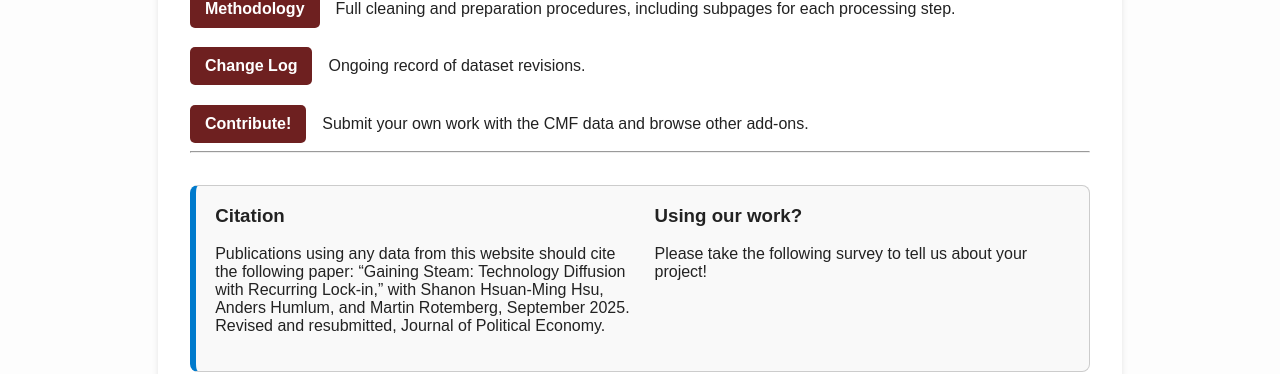
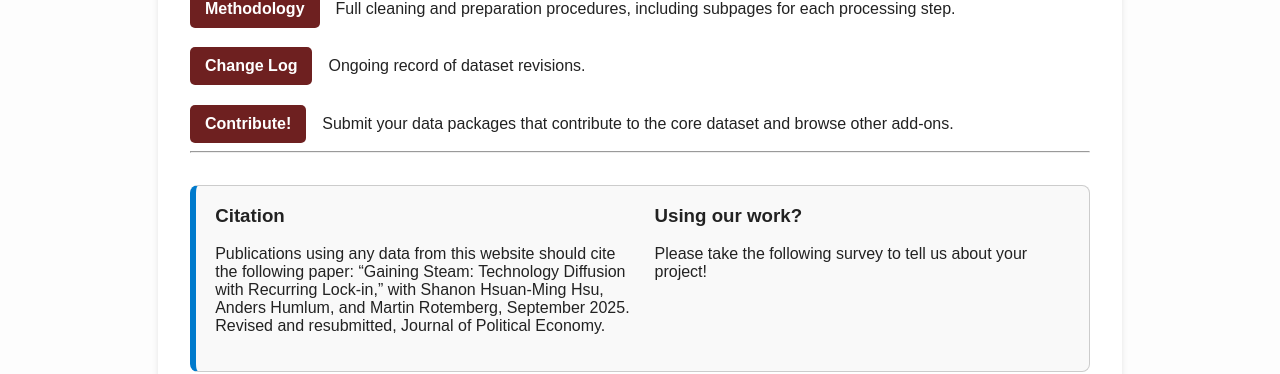
Before and after one commit to allen-otterstrom/CMF_data, a Jekyll site: the page built from about.md, in a window 1280 px wide. Shown: the part 1490-1864 px from the top of the page. Built offline with Jekyll 4.4.1, drawn with Linux system fonts in a browser that asks for light colours.

Commit message:
Update about.md

```diff
--- a/about.md
+++ b/about.md
@@ -63,7 +63,7 @@ Below is a modern state-boundary map showing which states have **complete covera
 
   <div style="display: flex; align-items: center; gap: 1em;">
     <a href="add-on" class="button">Contribute!</a>
-    <span>Submit your own work with the CMF data and browse other add-ons.</span>
+    <span>Submit your data packages that contribute to the core dataset and browse other add-ons.</span>
   </div>
 </div>
 ---
```
